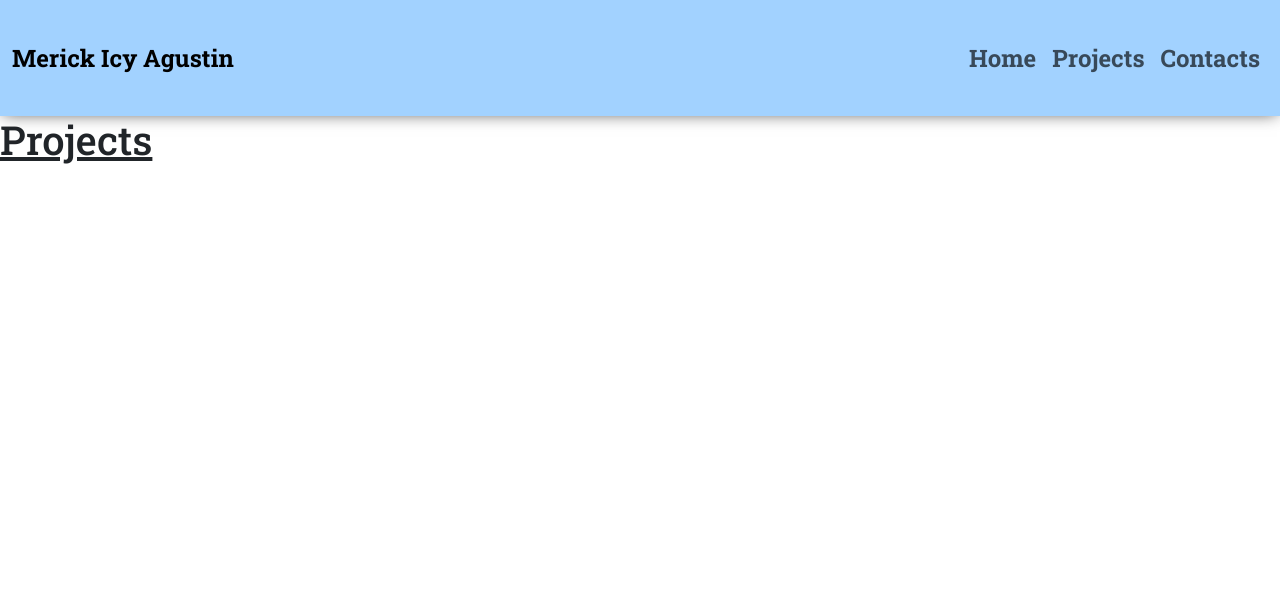
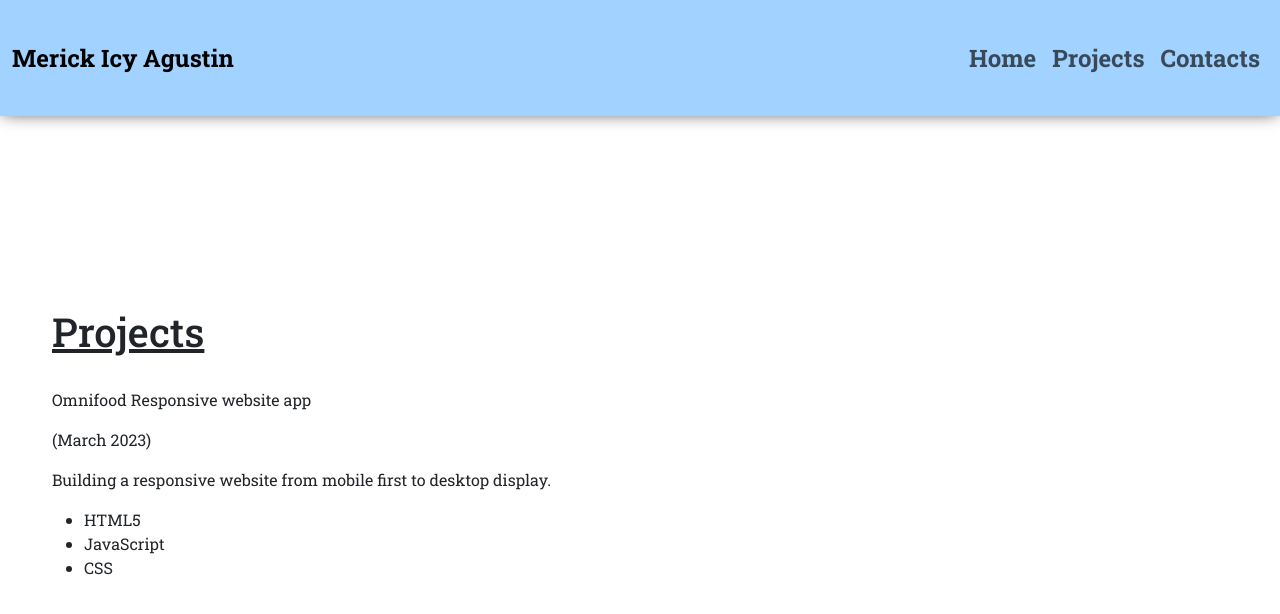
Before and after one commit to merickagustin/my-portfolio, a React (Create React App) app: page /projects in a window 1280 px wide. Shown: the top 614 px of the page. Built offline with nearby package versions, Linux system fonts and the light colour scheme.

Commit message:
Add new contents in Project page

```diff
--- a/src/components/Home.js
+++ b/src/components/Home.js
@@ -41,7 +41,6 @@ function About() {
           <p>I'm currently exploring new techs in building web applications.</p>
           <div className="about-links d-flex justify-content-center align-items-center gap-1">
             <a href="#" className={classes["download-cv"]}>
-              {/* <a href="#" className="bg-primary link-light rounded-pill"> */}
               Download CV
             </a>
             <a href="#">View Projects &rarr;</a>
--- a/src/components/Navbar.js
+++ b/src/components/Navbar.js
@@ -1,4 +1,20 @@
 import { Link } from "react-router-dom";
+
+const navItems = [
+  { navName: "Home", link: "/" },
+  { navName: "Projects", link: "/projects" },
+  { navName: "Contacts", link: "/" },
+];
+
+const renderNavItems = (navItems) => {
+  return navItems.map((navItems) => (
+    <li className="nav-item">
+      <Link to={navItems.link} className="nav-link">
+        {navItems.navName}
+      </Link>
+    </li>
+  ));
+};
 
 function Navbar() {
   return (
@@ -22,23 +38,7 @@ function Navbar() {
           className="collapse navbar-collapse justify-content-end"
           id="navbarToggleMenu"
         >
-          <ul className="navbar-nav">
-            <li className="nav-item">
-              <Link to="/" className="nav-link">
-                Home
-              </Link>
-            </li>
-            <li className="nav-item">
-              <Link to="/projects" className="nav-link">
-                Projects
-              </Link>
-            </li>
-            <li className="nav-item">
-              <Link to="/" className="nav-link">
-                Contacts
-              </Link>
-            </li>
-          </ul>
+          <ul className="navbar-nav">{renderNavItems(navItems)}</ul>
         </div>
       </div>
     </nav>
--- a/src/components/Projects.js
+++ b/src/components/Projects.js
@@ -1,10 +1,41 @@
 import classes from "../css/Projects.module.css";
+
+const projectCards = [
+  {
+    projectTitle: "Omnifood Responsive website app",
+    projectDate: "(March 2023)",
+    projectDescription:
+      "Building a responsive website from mobile first to desktop display.",
+    techs: ["HTML5", "JavaScript", "CSS"],
+  },
+];
+
+const renderProjectCards = (projectCards) => {
+  return projectCards.map((projectCard) => (
+    <div className="project-card">
+      <div className="project-heading">
+        <p className="project-title">{projectCard.projectTitle}</p>
+        <p className="project-date">{projectCard.projectDate}</p>
+      </div>
+      <p className="project-description">{projectCard.projectDescription}</p>
+      <ul className="tech-tags">
+        {projectCard.techs.map((tech) => (
+          <li className="tech-tag-item">{tech}</li>
+        ))}
+      </ul>
+    </div>
+  ));
+};
 
 function Projects() {
   return (
     <div className="row justify-content-center">
-      <div className={classes[""]}>
-        <h1>Projects</h1>
+      <div className="px-1 py-3 px-lg-3 py-xl-4 row justify-content-center">
+        <div className="container pt-3 px-0">
+          <h1>Projects</h1>
+          <div className="projects"></div>
+          {renderProjectCards(projectCards)}
+        </div>
       </div>
     </div>
   );
```
